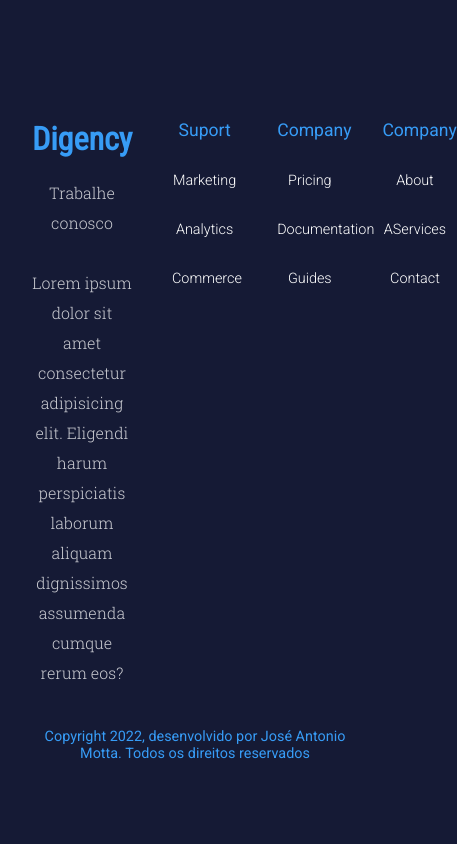
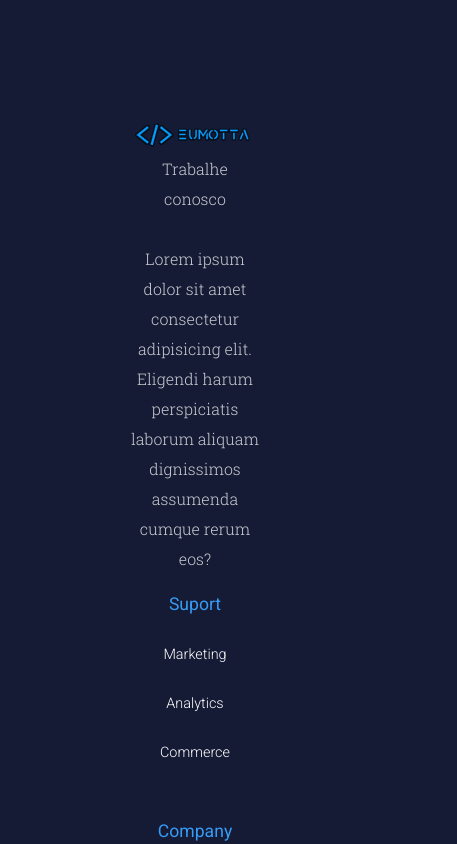
Before and after one commit to EuMotta/react-portfolio, a React (Create React App) app: page / in a window 390 px wide. Shown: the part 8780-9624 px from the top of the page, 457 px wide, since content can reach past the window. Before the commit the page ends 9602 px from the top, so only its background shows below. Built offline with nearby package versions, Linux system fonts and the light colour scheme.

Commit message:
footer responsivity

```diff
--- a/src/components/Footer/footer.css
+++ b/src/components/Footer/footer.css
@@ -53,3 +53,36 @@
     font-size: 0.9rem;
     font-weight: 400;
 }
+.footer_logo img{
+    width: 70%;
+}
+@media only screen and (max-width:768px){
+    .footer_logo img{
+        width: 50%;
+    }
+    .footer_wrapper{
+        flex-wrap: wrap;
+        column-gap: 1.5rem !important;
+    }
+    .footer_quick-links{
+        margin-bottom: 30px;
+    }
+
+}
+@media only screen and (max-width:576px){
+    .footer_quick-links{
+        width: 100%;
+        justify-content: center;
+    }
+    .footer_wrapper{
+        width: 100%;
+        display: flex;
+        justify-content: center;
+    }
+    .small_text{
+        margin-bottom: 15%;
+    }
+    .footer_logo img{
+        width: 100%;
+    }
+}
--- a/src/components/Footer/footer.jsx
+++ b/src/components/Footer/footer.jsx
@@ -1,5 +1,6 @@
 import React from "react";
 import "./footer.css";
+import logo from '../../assets/Logo/jam.svg'
 
 const quickLinks01 = [
   {
@@ -54,7 +55,7 @@ const footer = () => {
         </div>
         <div className="footer_wrapper">
           <div className="footer_logo">
-            <h2>Digency</h2>
+            <img src={logo} alt="" />
             <p className="description">Trabalhe conosco</p>
             <div className="small_text description">
               Lorem ipsum dolor sit amet consectetur adipisicing elit. Eligendi
@@ -67,17 +68,6 @@ const footer = () => {
             <h3 className="quick_links-title">Suport</h3>
             <ul className="quick_links">
               {quickLinks01.map((item, index) => (
-                <li className="quick_link-item" key={index}>
-                  <a href={item.path}>{item.display}</a>
-                </li>
-              ))}
-            </ul>
-          </div>
-
-          <div className="footer_quick-links">
-            <h3 className="quick_links-title">Company</h3>
-            <ul className="quick_links">
-              {quickLinks02.map((item, index) => (
                 <li className="quick_link-item" key={index}>
                   <a href={item.path}>{item.display}</a>
                 </li>
```
